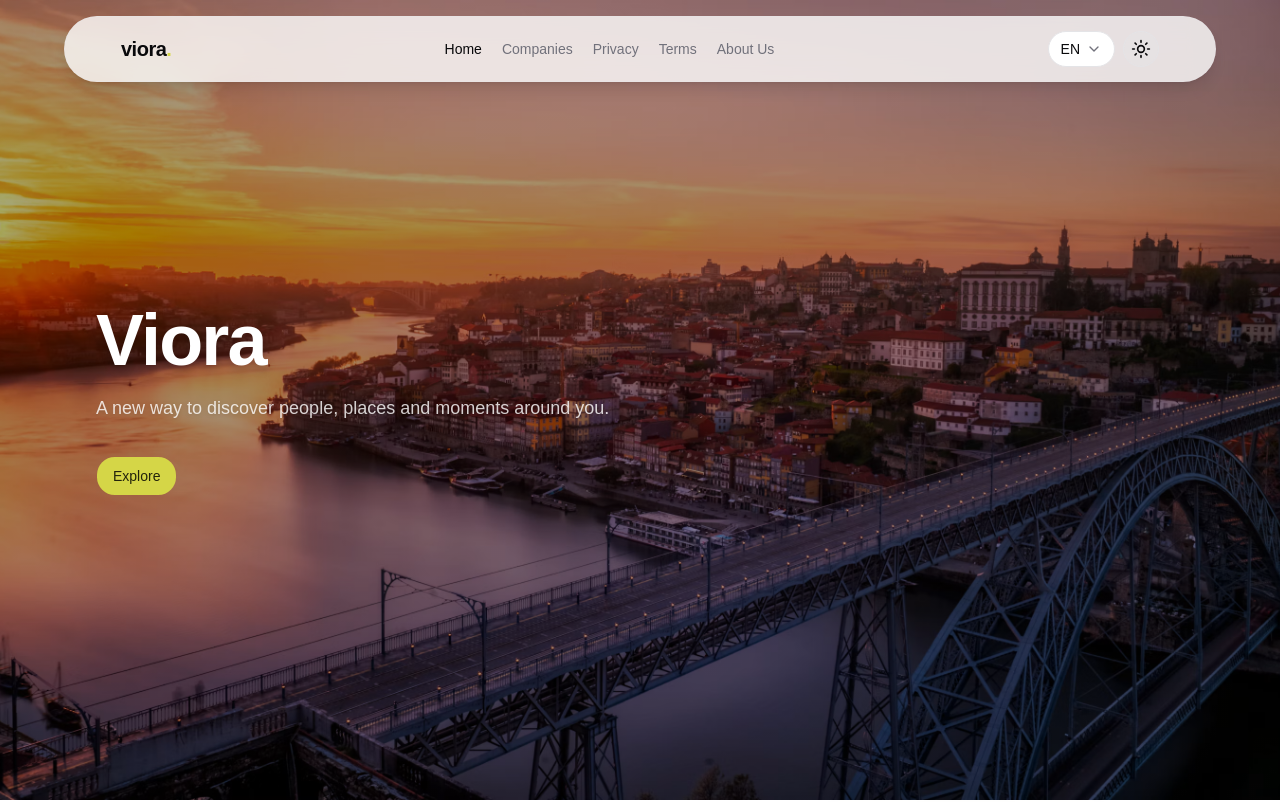
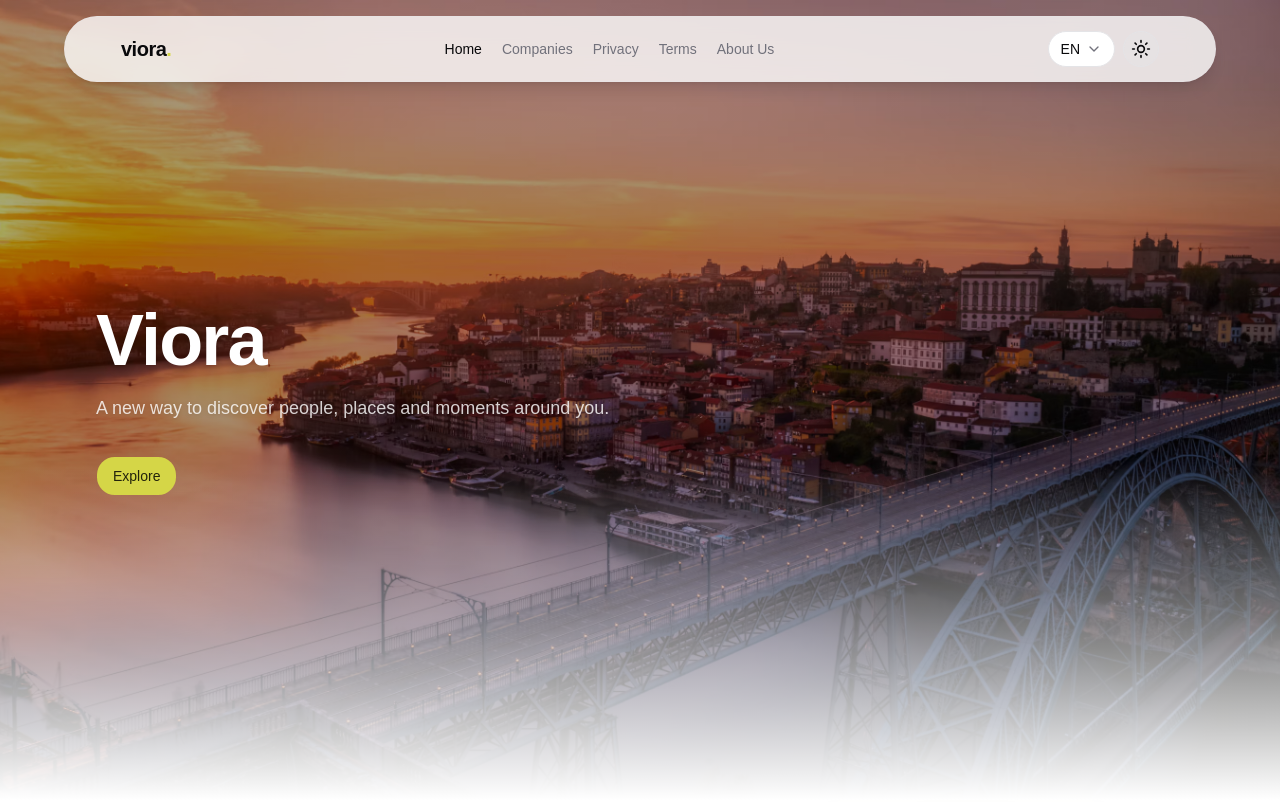
Before and after one commit to viora-studio/landing-page, a React (Vite) app: page / in a window 1280 px wide. Shown: the top 802 px of the page. Built offline with nearby package versions, Linux system fonts and the light colour scheme.

Commit message:
style: blend wallpaper into following section

```diff
--- a/src/index.css
+++ b/src/index.css
@@ -154,8 +154,9 @@
 
 
 .home-wallpaper {
-  background-color: #101010;
+  background-color: var(--background);
   background-image:
+    linear-gradient(to bottom, transparent 58%, var(--background) 100%),
     linear-gradient(rgb(0 0 0 / 35%), rgb(0 0 0 / 35%)),
     url("/wallpaper.avif");
   background-position: center;
```
